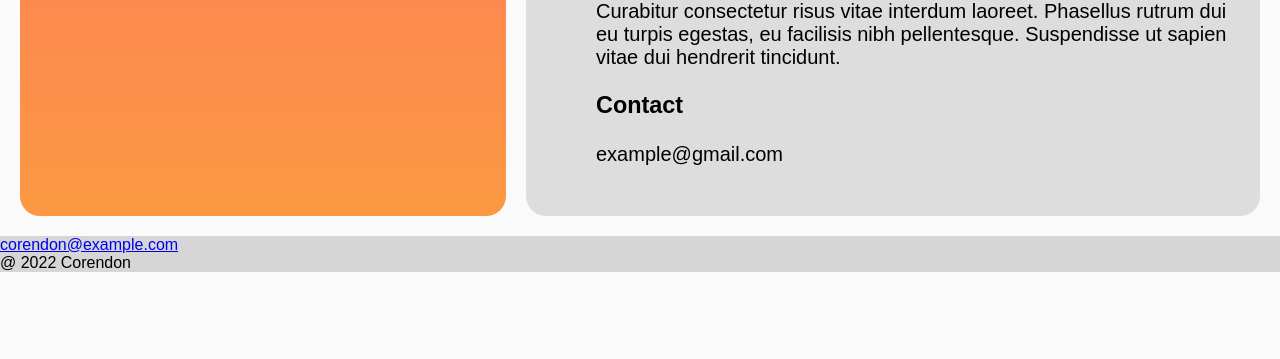
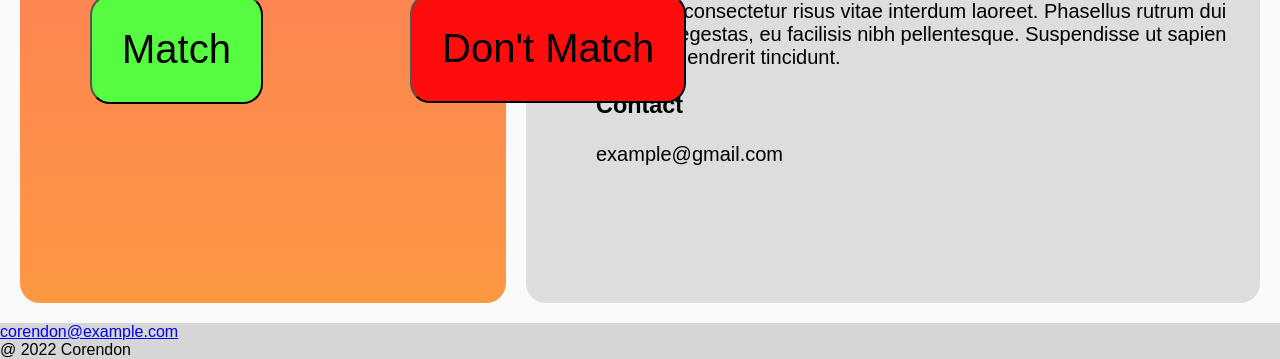
Before and after one commit to JoeyPoel/FYS, a plain HTML site: page assets/profiel_match.html in a window 1280 px wide. Shown: the part 806-1165 px from the top of the page. Before the commit the page ends 1078 px from the top, so only its background shows below. Drawn offline with Linux system fonts and the light colour scheme; a script that the page names is missing.

Commit message:
Match buttons

```diff
--- a/assets/css/styles.css
+++ b/assets/css/styles.css
@@ -660,3 +660,31 @@ main.container-1-profiel_match {
 .about.ul {
     margin-top: 20px;
 }
+
+/* match buttons */
+.button_Match {
+    flex: 30%;
+    display: table;
+    align-items: center;
+    text-align: center;
+    font-size: 40px;
+    background-color: #55fc42;
+    color: #000000;
+    padding: 30px 30px;
+    border-radius: 20px;
+}
+.button_DontMatch {
+    position: relative;
+    left: 320px;
+    bottom: 140px;
+    flex: 30%;
+    display: table;
+    align-items: center;
+    text-align: center;
+    font-size: 40px;
+    background-color: #ff0d0d;
+    color: #000000;
+    padding: 30px 30px;
+    border-radius: 20px;
+
+}
--- a/assets/profiel_match.html
+++ b/assets/profiel_match.html
@@ -43,7 +43,12 @@
                     <a href="#"> <img src="img/twitterlogo.png" class="twitter_image"></a>
                     <a href="#"> <img src="img/linkedinfoto.png" class="linkedin_image"></a>
                     <a href="#"> <img src="img/facebookfoto.png" class="facebook_image"></a>
+
                 </li>
+                <a href="#"></a>
+                <button class="button_Match">    Match   </button></p>
+                <button class="button_DontMatch">Don't Match</button></p>
+
             </ul>
         </div>
         <div class="about">
```
